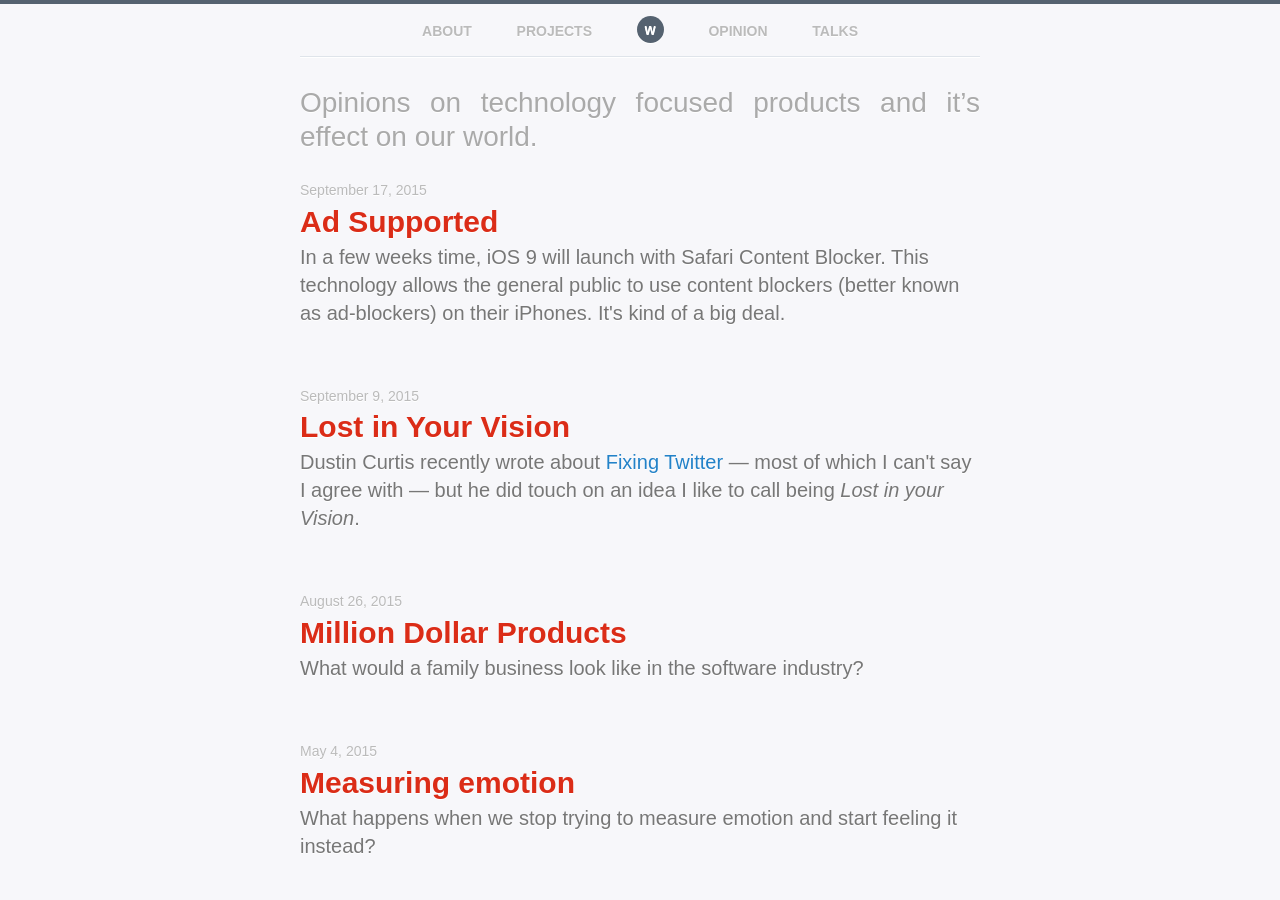
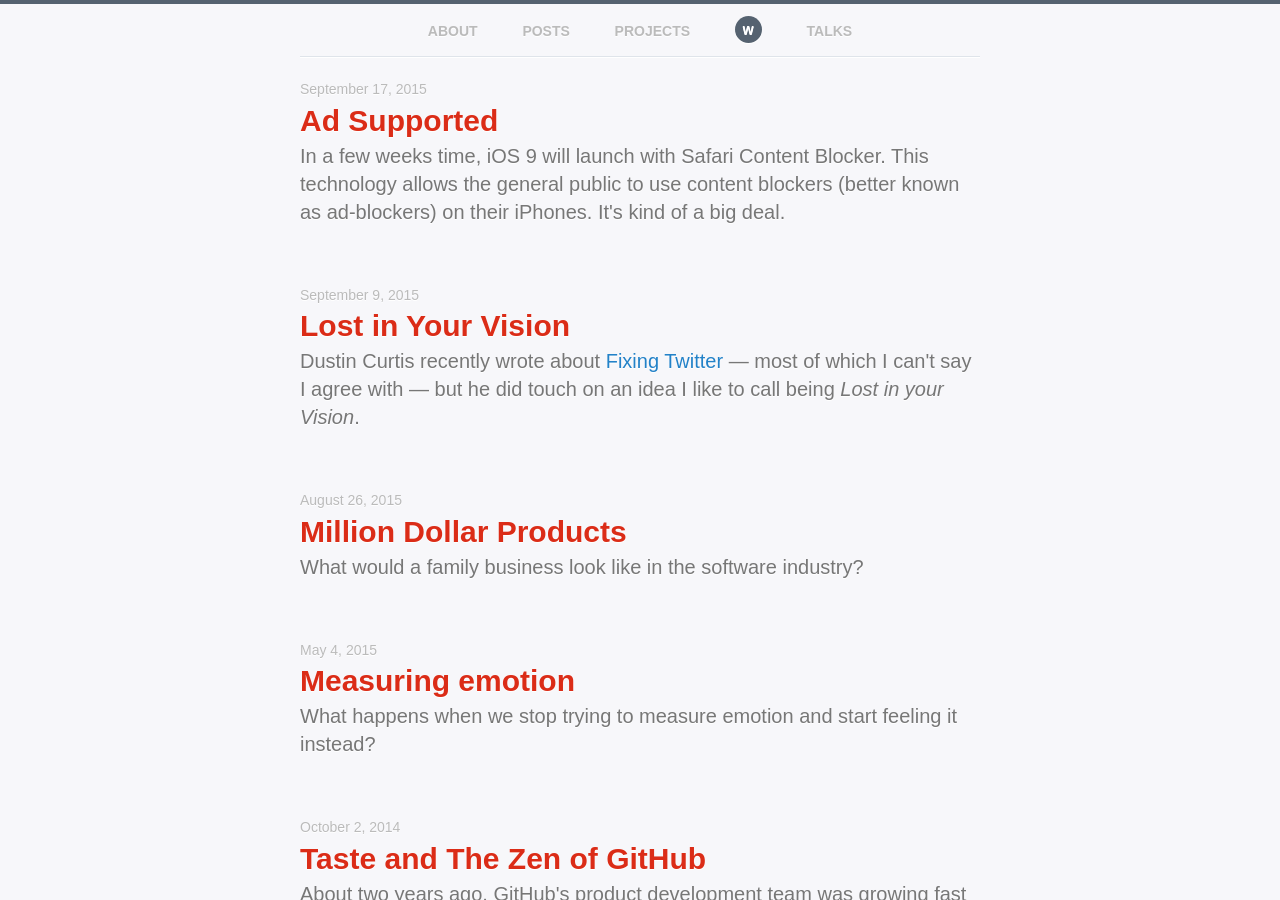
Before and after one commit to dev-cafe/blog, a Jekyll site: the page built from posts/index.html, in a window 1280 px wide and 900 px high. Built offline with Jekyll 4.4.1, drawn with Linux system fonts in a browser that asks for light colours.

Commit message:
rename sections

```diff
--- a/_layouts/default.html
+++ b/_layouts/default.html
@@ -24,9 +24,9 @@
     <header>
       <ul class="nav">
         <li><a href="/about">About</a></li>
+        <li><a href="/posts">Posts</a></li>
         <li><a href="/projects">Projects</a></li>
         <li class="logo"><a href="/">w</a></li>
-        <li><a href="/opinion">Opinion</a></li>
         <li><a href="/talks">Talks</a></li>
       </ul>
     </header>
--- a/opinion/index.html
+++ b/posts/index.html
@@ -1,9 +1,7 @@
 ---
 layout: default
-title: "Opinion"
+title: "Posts"
 ---
-
-<p class="intro">Opinions on technology focused products and it&rsquo;s effect on our world.</p>
 
 <div class="listing">
 {% for post in site.categories['opinion'] %}
```
